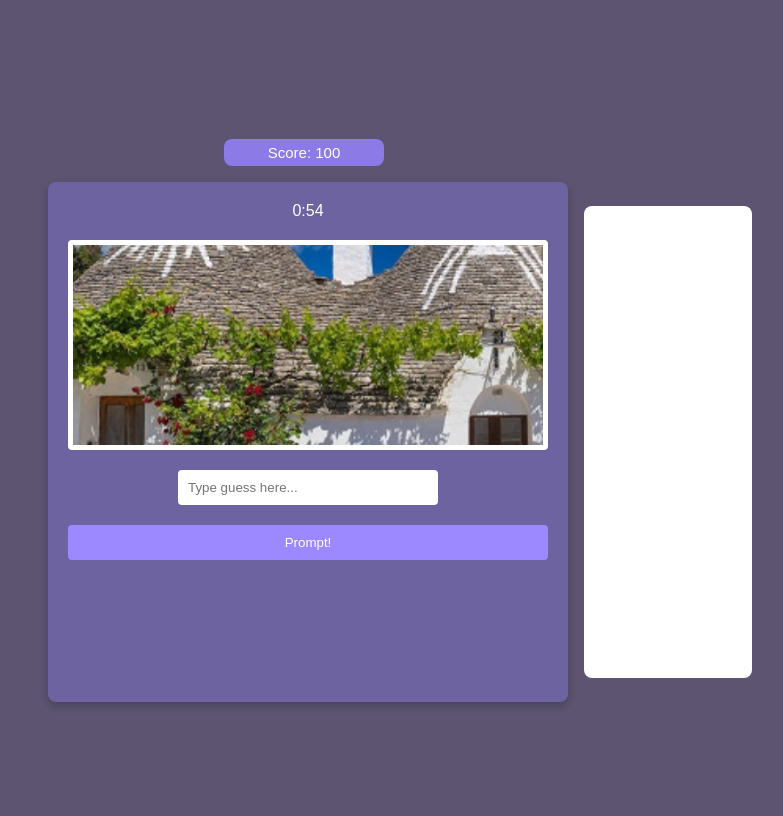
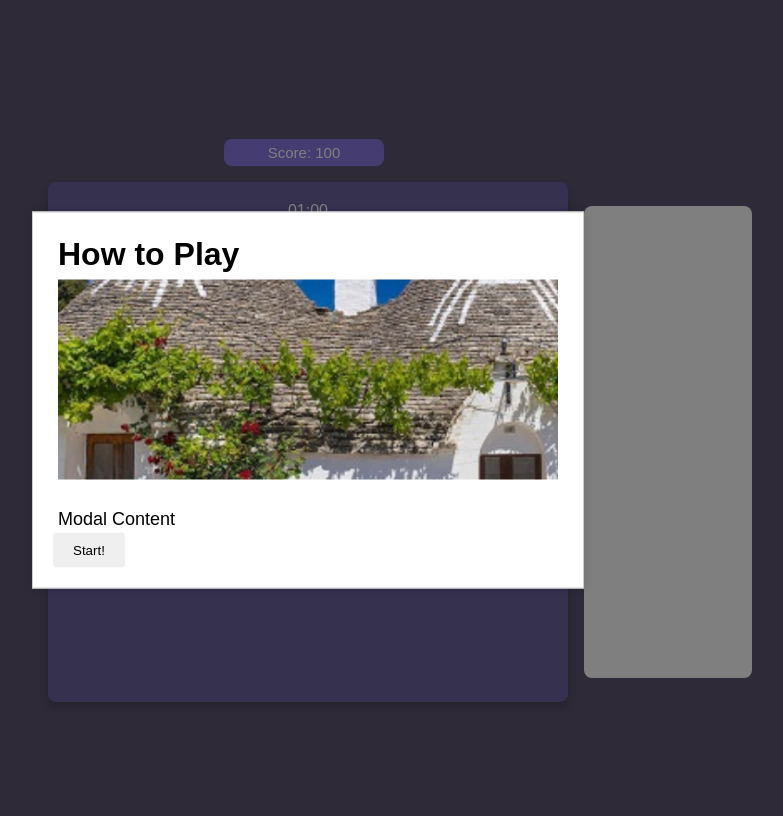
Before and after one commit to joshchen984/Promptle, a Flask app: page / in a window 1280 px wide. Shown: the whole page, without its empty margins (332-1115 px from the left). After the commit the page ends 702 px from the top, so only its background shows below. Run offline with Flask 3, Linux system fonts and the light colour scheme; parts of the project's set-up code (start-up, migrations or seed data) failed here and were passed over; some libraries are stand-ins or nearby versions.

Commit message:
Added Modal/Start page

```diff
--- a/backend/app/static/script.js
+++ b/backend/app/static/script.js
@@ -33,7 +33,8 @@ document.addEventListener('DOMContentLoaded', function () {
   }
 });
 
-document.addEventListener('DOMContentLoaded', function () {
+
+function timer() {
   // Initial setup
   const timerElement = document.querySelector('.timer');
   let timeRemaining = 60; // 60 seconds for 1 minute
@@ -53,22 +54,25 @@ document.addEventListener('DOMContentLoaded', function () {
       // You can add any action here that should occur when the timer ends
     }
   }, 1000);
+};
+
+document.addEventListener('DOMContentLoaded', function () {
+  openModal();
+
+
+  function openModal() {
+    var modal = document.getElementById("modal");
+    var overlay = document.getElementById("overlay");
+    modal.style.display = "block";
+    overlay.style.display = "block";
+  }
+
+
 });
-document.addEventListener('DOMContentLoaded', function () {
-  const timerElement = document.querySelector('.timer');
-  let timeRemaining = 60; // 60 seconds for 1 minute
 
-  const countdown = setInterval(() => {
-    timeRemaining--;
-    const minutes = Math.floor(timeRemaining / 60);
-    const seconds = timeRemaining % 60;
-    timerElement.textContent = `${minutes}:${
-      seconds < 10 ? '0' : ''
-    }${seconds}`;
-
-    if (timeRemaining <= 0) {
-      clearInterval(countdown);
-      timerElement.textContent = "Time's up!";
-    }
-  }, 1000);
-});
+function closeModal() {
+  var modal = document.getElementById("modal");
+  var overlay = document.getElementById("overlay");
+  modal.style.display = "none";
+  overlay.style.display = "none";
+}
--- a/backend/app/static/style.css
+++ b/backend/app/static/style.css
@@ -114,3 +114,64 @@ button {
 .btn-prompt:hover {
   background-color: #8C7AE6;
 }
+
+.modal {
+  display: none; /* Hide the modal by default */
+  position: fixed;
+  top: 50%;
+  left: 50%;
+  transform: translate(-50%, -50%);
+  background-color: white;
+  border: 1px solid #ccc;
+  padding: 20px;
+  box-shadow: 0px 0px 10px rgba(0, 0, 0, 0.1);
+  z-index: 9999;
+}
+
+/* Styling for the overlay */
+.overlay {
+  display: none; /* Hide the overlay by default */
+  position: fixed;
+  top: 0;
+  left: 0;
+  width: 100%;
+  height: 100%;
+  background-color: rgba(0, 0, 0, 0.5);
+  z-index: 9998;
+}
+
+.image-container2 {
+  background-color: white;
+  border-radius: 4px;
+  padding: 5px;
+  height: 200px;
+  width: 500px; /* Change ratio to fit image */
+  margin-bottom: 20px;
+  background-position: center center;
+  justify-content: center;
+  align-items: center;
+  background-position: center center;
+}
+
+.instructionstitle {
+  width: 80%; /* Adjust as needed */
+  margin: 0; /* Center the container horizontally */
+  padding: 5px;
+  border: transparent;
+  font-size: xx-large;
+  background-color: transparent;
+  font-family: Arial, sans-serif; /* Adjust font as needed */
+  line-height: 1.0; /* Adjust line height as needed */
+  font-weight: 700;
+}
+
+.instructions {
+  width: 80%; /* Adjust as needed */
+  margin: 0; /* Center the container horizontally */
+  padding: 5px;
+  border: transparent;
+  font-size: large;
+  background-color: transparent;
+  font-family: Arial, sans-serif; /* Adjust font as needed */
+  line-height: 1.0; /* Adjust line height as needed */
+}
--- a/backend/app/templates/game.html
+++ b/backend/app/templates/game.html
@@ -17,6 +17,19 @@
   </head>
   <body>
     <div class="game">
+      <!-- Modal content -->
+      <div id="modal" class="modal">
+          <div class = "instructionstitle"> How to Play </div>
+          <div class="image-container2">
+            <div class="gen-img"></div>
+          </div>
+          <div class = "instructions"> Modal Content </div>
+          <button onclick="closeModal(); timer();">Start!</button>
+      </div>
+
+      <!-- Overlay -->
+      <div id="overlay" class="overlay"></div>
+
       <div class="score">Score: 100</div>
       <div class="h-pair">
         <div class="game-container">
```
